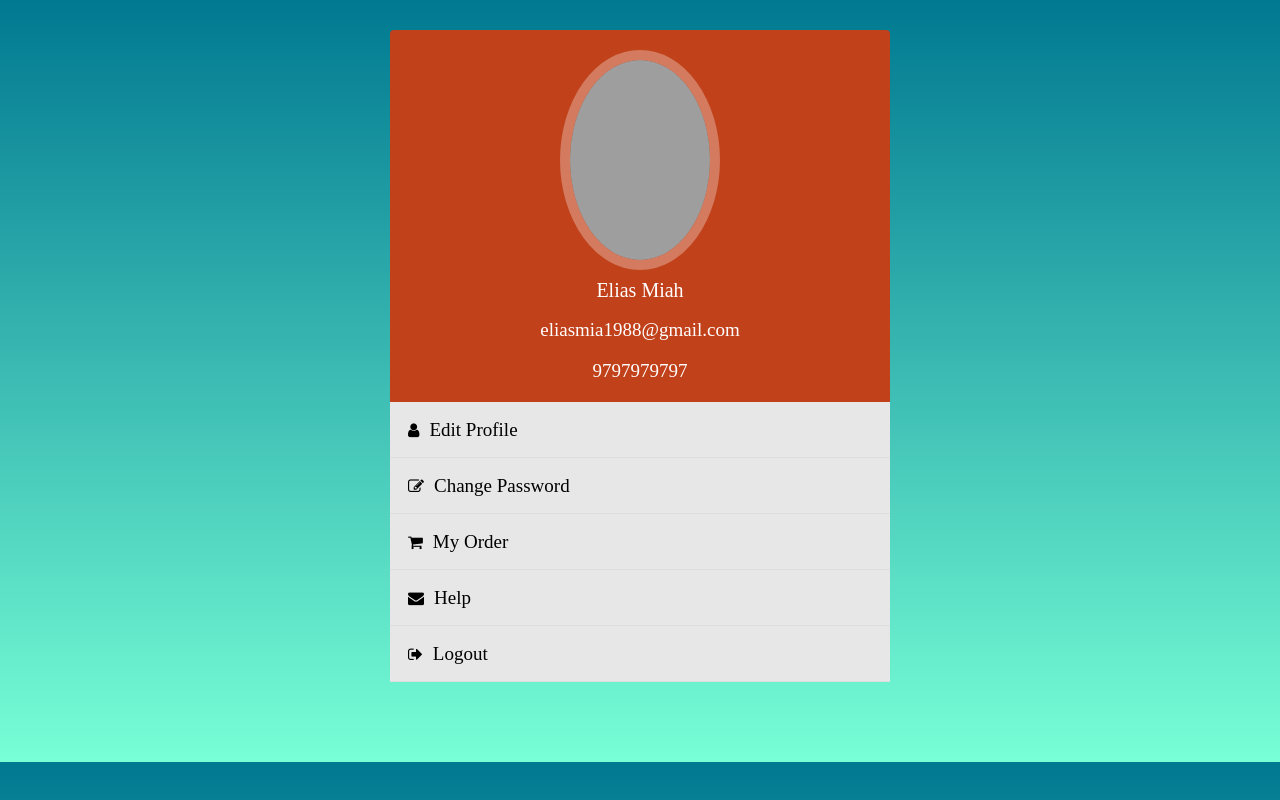
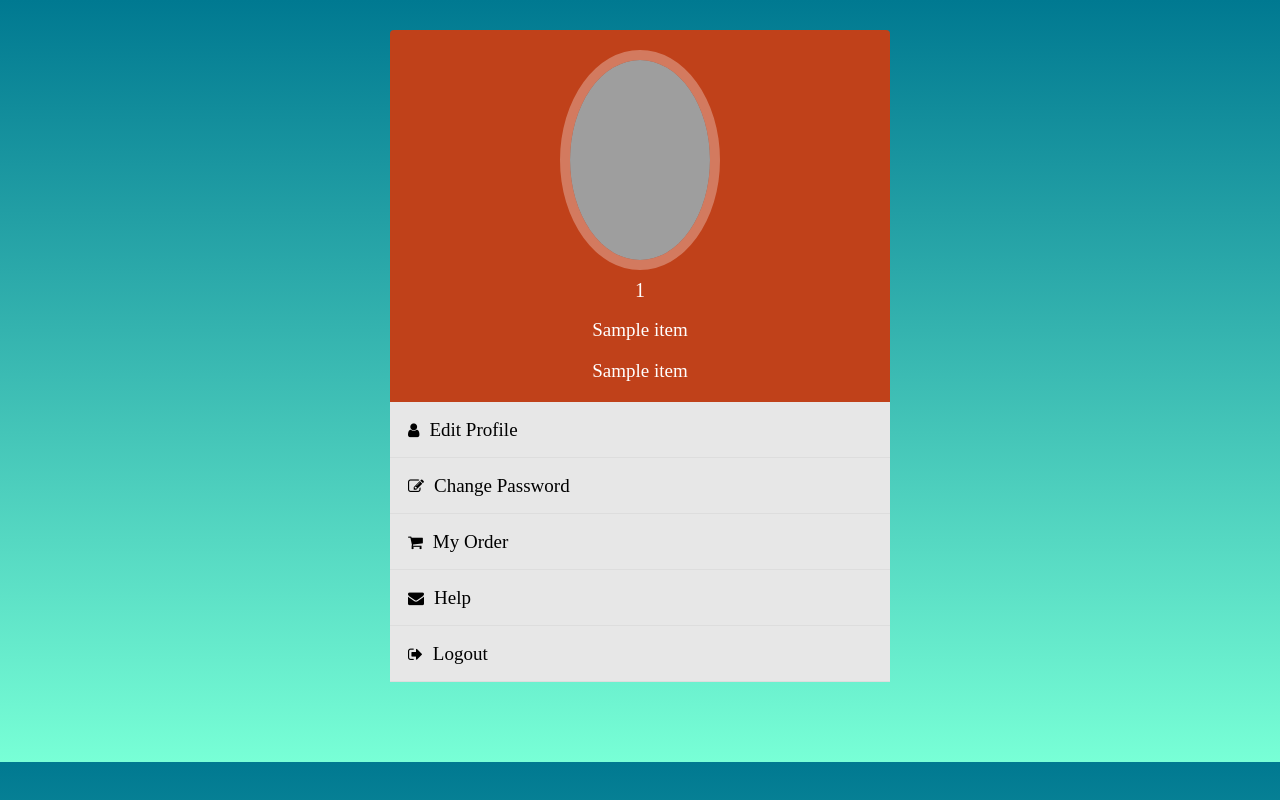
Before and after one commit to umeshkv2/e-commerce, a Flask app: template project1/templates/profile.html in a window 1280 px wide. Run offline with Flask 2, Linux system fonts and the light colour scheme; the template is opened without the code that fills it: most values are stand-ins (such as "Sample title", 1, 10 or a date in 2020); grey boxes are pictures that could not be loaded.

Commit message:
Update profile.html

```diff
--- a/project1/templates/profile.html
+++ b/project1/templates/profile.html
@@ -17,16 +17,18 @@
     <div class="profile-block">
         <div class="panel text-center">
           <div class="user-heading"> <a href="#"><img src="http://cumbrianrun.co.uk/wp-content/uploads/2014/02/default-placeholder-300x300.png" alt="" title=""></a>
-            <h1>Elias Miah</h1>
-            <p>eliasmia1988@gmail.com</p>
-            <p>9797979797</p>
+            {% for item in data %}
+            <h1>{{item[0]}}</h1>
+            <p>{{item[1]}}</p>
+            <p>{{item[2]}}</p>
+            {% endfor %}
           </div>
           <ul class="nav nav-pills nav-stacked">
             <li><a href="#"><i class="fa fa-user"></i>Edit Profile</a></li>
             <li><a href="#"><i class="fa fa-pencil-square-o"></i>Change Password</a></li>
             <li><a href="#"><i class="fa fa-shopping-cart" aria-hidden="true"></i>My Order</a></li>
             <li><a href="#"><i class="fa fa-envelope" aria-hidden="true"></i>Help</a></li>
-            <li><a href="#"><i class="fa fa-sign-out"></i>Logout</a></li>
+            <li><a href="logout"><i class="fa fa-sign-out"></i>Logout</a></li>
           </ul>
         </div>
       </div>
```
